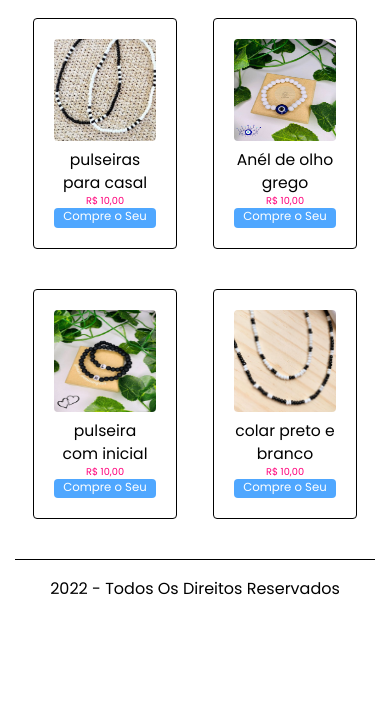
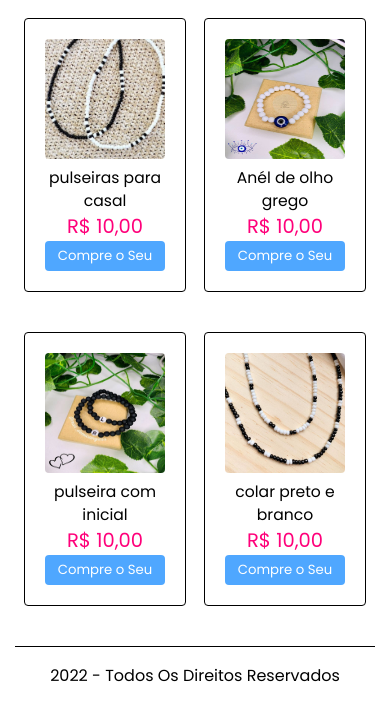
Before and after one commit to jvs-dev/mar-de-micangas, a plain HTML site: page index.html in a window 390 px wide. Shown: the part 714-1418 px from the top of the page. Before the commit the page ends 1331 px from the top, so only its background shows below. Drawn offline with nearby package versions, Linux system fonts and the light colour scheme.

Commit message:
responsive button

```diff
--- a/styles/card.css
+++ b/styles/card.css
@@ -37,7 +37,6 @@
     border-radius: 4px;
     background-color: var(--blue);
     border: 0px;
-    height: 5vw;
     color: white;
     font-size: 3vw;
     text-align: center;
@@ -46,9 +45,15 @@
 
 @media screen and (max-width: 600px) {
     .mostseen__card {
-        width: 40%;
+        width: 45%;
     }
-
+    .card__price {
+        font-size: 5vw;
+    }
+    .card__button {
+        padding: 5px 0px;
+        font-size: 3.4vw;
+    }
     .card__subtitle {
         font-size: 4vw;
     }
```
